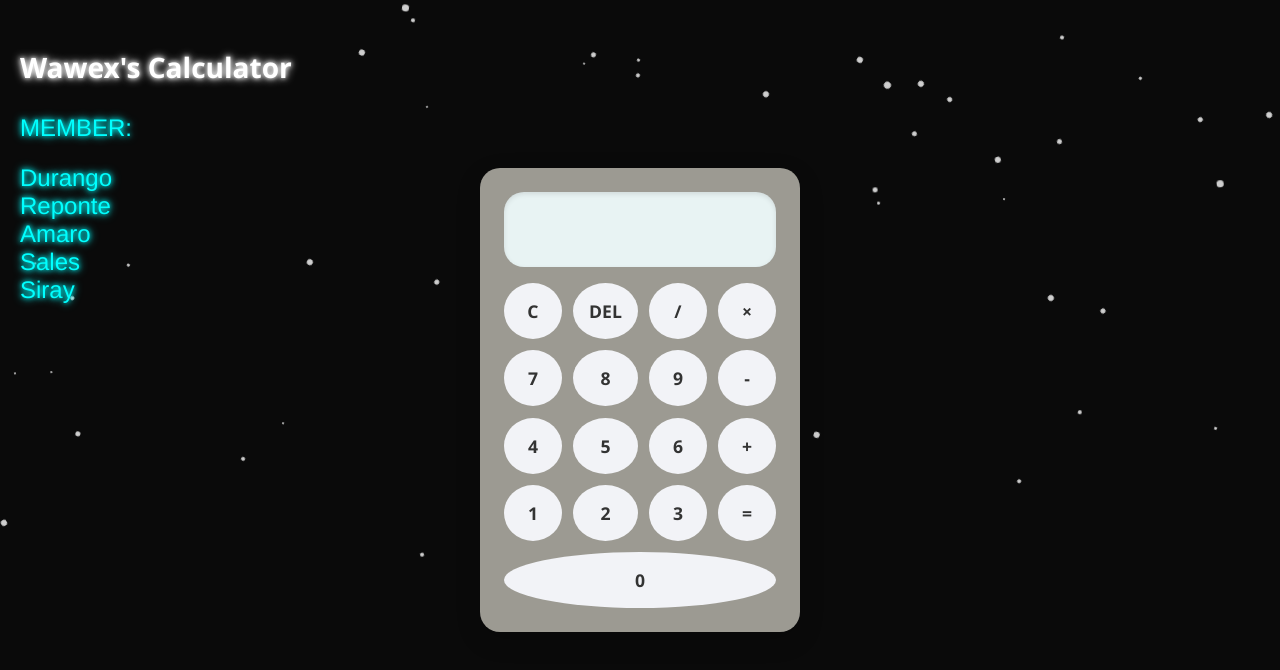
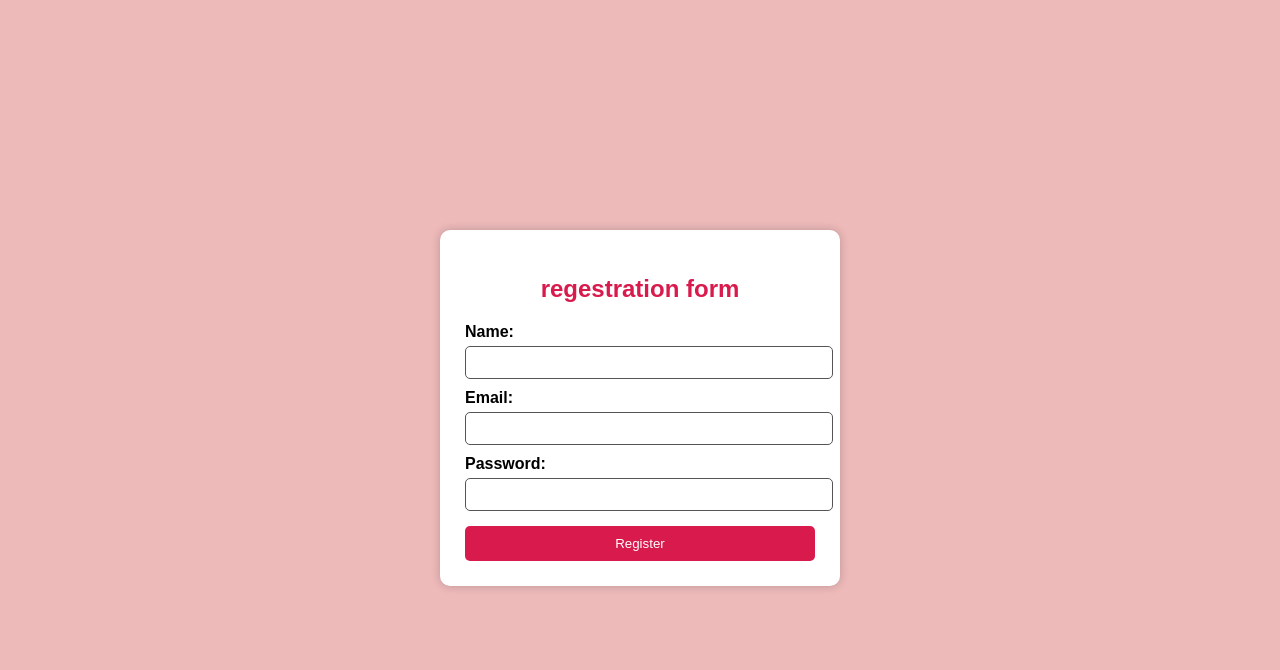
Before and after one commit to wawadurango-eng/durango_calculator-groups, a plain HTML site: page index.html in a window 1280 px wide. Drawn offline with Linux system fonts and the light colour scheme.

Commit message:
form.html

```diff
--- a/index.html
+++ b/index.html
@@ -3,89 +3,41 @@
 <head>
   <meta charset="UTF-8" />
   <meta name="viewport" content="width=device-width, initial-scale=1.0" />
-  <title>Calculator</title>
+  <title>Registration form</title>
   <link rel="stylesheet" href="style.css" />
 </head>
 <body>
 
-  <ul>
-    <li><h3>Wawex's Calculator</h3></li>
-    <li>MEMBER:</li><br>
-    <li>Durango</li>
-    <li>Reponte</li>
-    <li>Amaro</li>
-    <li>Sales</li>
-    <li>Siray</li>
-  </ul>
+    <div class="container">
+      <h2>regestration form</h2>
+        <form action="index.html" method="post">
+            <label for="name">Name:</label>
+            <input type="text" id="name" name="name">
 
-  <div class="calculator">
-    <input type="text" id="display" class="display" disabled />
+            <label for="email">Email:</label>
+            <input type="email" id="email" name="email">
 
-    <div class="buttons">
-      <input type="button" value="C" onclick="clearDisplay()">
-      <input type="button" value="DEL" onclick="deleteLast()">
-      <input type="button" value="/" onclick="appendValue('/')">
-      <input type="button" value="×" onclick="appendValue('×')">
+            <label for="password">Password:</label>
+            <input type="password" id="password" name="password">
 
-      <input type="button" value="7" onclick="appendValue('7')">
-      <input type="button" value="8" onclick="appendValue('8')">
-      <input type="button" value="9" onclick="appendValue('9')">
-      <input type="button" value="-" onclick="appendValue('-')">
+            <button type="submit">Register</button>
 
-      <input type="button" value="4" onclick="appendValue('4')">
-      <input type="button" value="5" onclick="appendValue('5')">
-      <input type="button" value="6" onclick="appendValue('6')">
-      <input type="button" value="+" onclick="appendValue('+')">
-
-      <input type="button" value="1" onclick="appendValue('1')">
-      <input type="button" value="2" onclick="appendValue('2')">
-      <input type="button" value="3" onclick="appendValue('3')">
-      <input type="button" value="=" onclick="calculate()">
-
-      <input type="button" value="0" onclick="appendValue('0')" class="zero">
-    </div>
-  </div>
-
-
-  <div class="thunder"></div>
+        </form>
 
 
 
-  <script>
-    let display = document.getElementById("display");
 
-    function appendValue(value) {
-      display.value += value;
-    }
-
-    function clearDisplay() {
-      display.value = "";
-    }
-
-    function deleteLast() {
-      display.value = display.value.slice(0, -1);
-    }
-function calculate() {
-  try {
-    let expr = display.value.replace(/×/g, '*');
-    display.value = eval(expr);
-  } catch (error) {
-    display.value = "Error";
-  }
-}
+    </div>
+<script>
+    const form = document.querySelector('form');
+    form.addEventListener('submit', function(event) {
+        event.preventDefault();
+        alert('Registration successful!');
+        form.reset();
+    });
+</script>
 
 
-    const snowCount = 50;
-    for(let i = 0; i < snowCount; i++){
-      const snow = document.createElement('div');
-      snow.classList.add('snowflake');
-      snow.style.left = Math.random() * 100 + 'vw';
-      snow.style.width = snow.style.height = Math.random() * 5 + 2 + 'px';
-      snow.style.animationDuration = 5 + Math.random() * 5 + 's';
-      snow.style.animationDelay = Math.random() * 5 + 's';
-      document.body.appendChild(snow);
-    }
-  </script>
 
 </body>
 </html>
--- a/style.css
+++ b/style.css
@@ -1,132 +1,51 @@
-
-* {
-  box-sizing: border-box;
-  font-family: "Segoe UI", sans-serif;
+body {
+    background: #edb9b9;
+    font-family: Arial, sans-serif;
+    display: flex;
+    justify-content: center;
+    align-items: center;
+    height: 100vh;
 }
 
-
-body {
-  min-height: 100vh;
-  margin: 0;
-  display: flex;
-  justify-content: center;
-  align-items: center;
-  position: relative;
-  background: #0a0a0a;
-  overflow-x: hidden;
+.container {
+    background: white;
+    width: 350px;
+    padding: 25px;
+    border-radius: 10px;
+    box-shadow: 0 0 10px rgba(0,0,0,0.2);
 }
 
-
-.calculator {
-  background: #9c9a92;
-  padding: 1.5rem;
-  border-radius: 20px;
-  width: 90%;
-  max-width: 320px;
-  box-shadow: 0 8px 25px rgba(0, 0, 0, 0.2);
-  position: relative;
-  z-index: 10;
+h2 {
+    text-align: center;
+    margin-bottom: 20px;
+    color: #d91a4d;
 }
 
-.display {
-  width: 100%;
-  padding: 1rem;
-  border: none;
-  background: #e8f3f3;
-  border-radius: 20px;
-  font-size: 2rem;
-  text-align: right;
-  color: #333;
-  margin-bottom: 1rem;
-  box-shadow: inset 0 2px 5px rgba(0, 0, 0, 0.1);
+label {
+    margin-top: 10px;
+    font-weight: bold;
+    display: block;
 }
 
-.buttons {
-  display: grid;
-  grid-template-columns: repeat(4, 1fr);
-  gap: 0.7rem;
+input {
+    width: 100%;
+    padding: 8px;
+    margin-top: 5px;
+    border-radius: 5px;
+    border: 1px solid #555;
 }
 
-input[type="button"] {
-  padding: 1rem;
-  border-radius: 50%;
-  border: none;
-  background: #f2f3f7;
-  font-size: 1.1rem;
-  font-weight: bold;
-  color: #333;
-  cursor: pointer;
-  transition: 0.2s;
+button {
+    width: 100%;
+    padding: 10px;
+    background: #d91a4d;
+    color: white;
+    border: none;
+    border-radius: 5px;
+    margin-top: 15px;
+    cursor: pointer;
 }
 
-input[type="button"]:hover {
-  background: #e0e0e0;
-  transform: scale(1.05);
+button:hover {
+    background: #941336;
 }
-
-input[type="button"]:active {
-  transform: scale(0.95);
-}
-
-.zero {
-  grid-column: span 4;
-  border-radius: 15px;
-}
-
-
-ul {
-  position: absolute;
-  top: 20px;
-  left: 20px;
-  margin: 0;
-  padding: 0;
-  z-index: 10;
-}
-
-ul li {
-  font-family: 'Franklin Gothic Medium', 'Arial Narrow', Arial, sans-serif;
-  font-size: 1.5rem;
-  list-style: none;
-  color: #00ffff;
-  text-shadow: 0 0 5px #00ffff, 0 0 10px #00ffff;
-}
-
-ul li h3 {
-  color: #ffffff;
-  text-shadow: 0 0 5px #ffffff, 0 0 10px #ffffff;
-}
-
-
-.thunder {
-  position: absolute;
-  width: 100%;
-  height: 100%;
-  top:0;
-  left:0;
-  background: rgba(255,255,255,0.05);
-  pointer-events: none;
-  animation: thunderFlash 2s infinite;
-  z-index: 5;
-}
-
-@keyframes thunderFlash {
-  0%, 97%, 100% { background: rgba(255,255,255,0); }
-  98% { background: rgba(255,255,255,0.3); }
-  99% { background: rgba(255,255,255,0); }
-}
-
-.snowflake {
-  position: absolute;
-  top: -10px;
-  background: white;
-  border-radius: 50%;
-  opacity: 0.8;
-  animation-name: fall;
-  animation-timing-function: linear;
-  animation-iteration-count: infinite;
-}
-
-@keyframes fall {
-  0% { transform: translateY(0) rotate(0deg); }
-  100% { transform: translateY(100vh) rotate(360deg); }
-}
```
